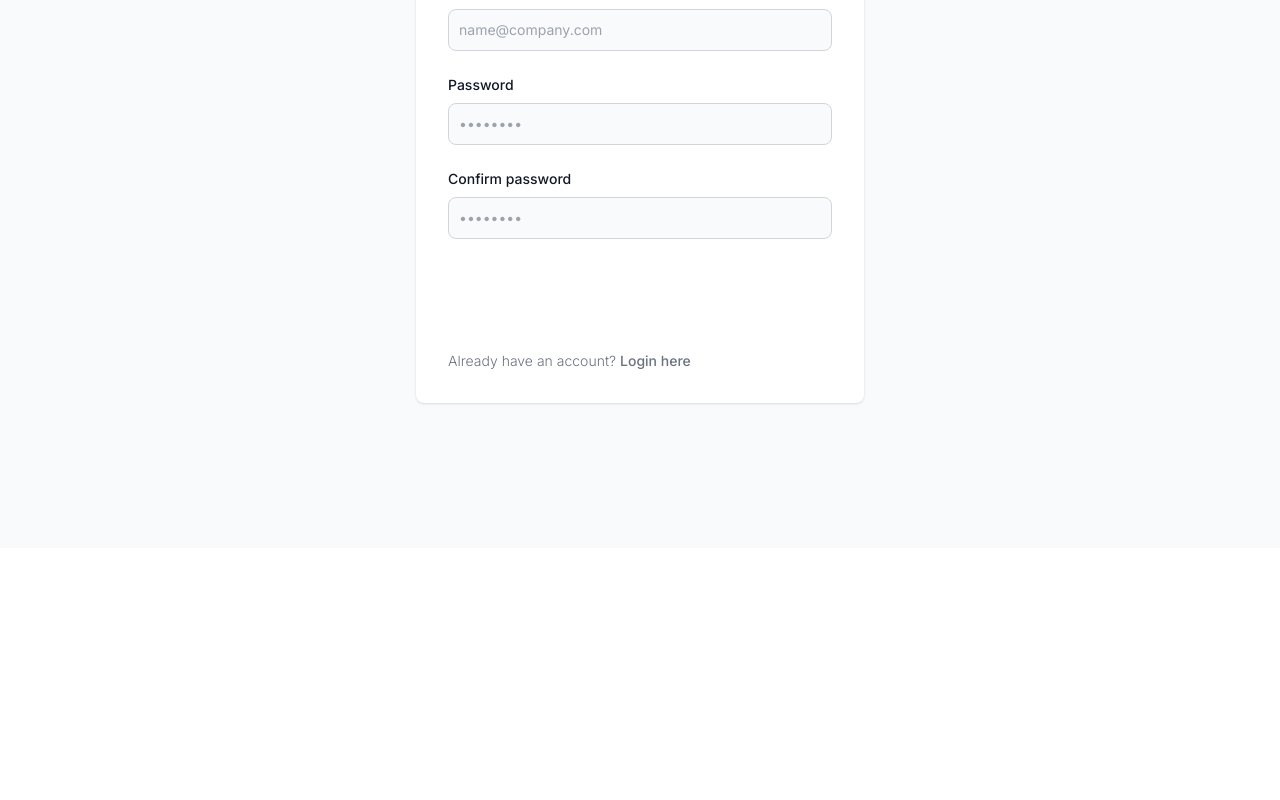
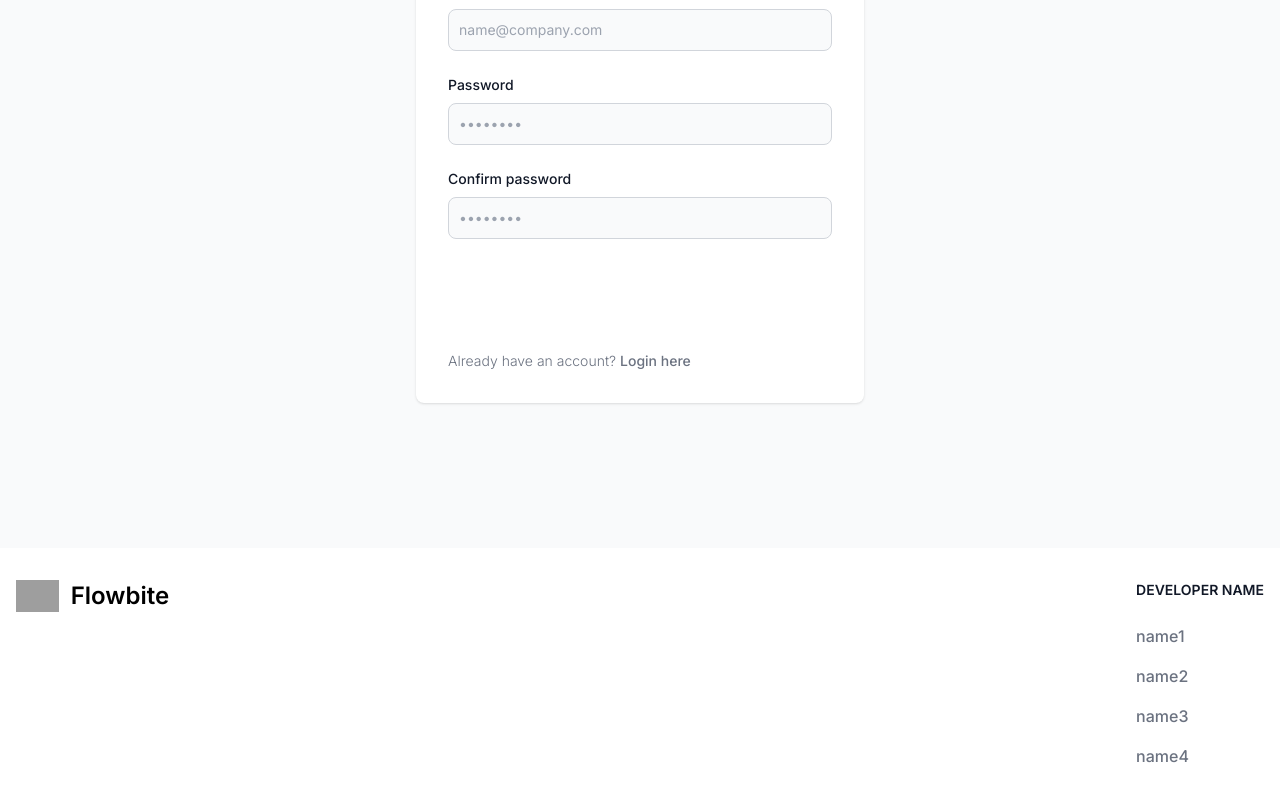
Before and after one commit to neco75/geek_camp_front, a Next.js app: page /register in a window 1280 px wide. Shown: the part 312-1112 px from the top of the page. Before the commit the page ends 860 px from the top, so only its background shows below. Built offline with nearby package versions, Linux system fonts and the light colour scheme; grey boxes are pictures that could not be loaded.

Commit message:
フッター作った

```diff
--- a/src/app/register/page.tsx
+++ b/src/app/register/page.tsx
@@ -1,5 +1,6 @@
 import React from 'react';
 import Header from '@/components/Header';
+import Footer from '@/components/Footer';
 
 function Page() {
   return (
@@ -37,6 +38,7 @@ function Page() {
           </div>
         </div>
       </section>
+      <Footer />
     </>
   );
 }
--- /dev/null
+++ b/src/components/Footer.tsx
@@ -0,0 +1,43 @@
+import React from 'react'
+
+function Footer() {
+  return (
+
+
+<footer className="bg-white dark:bg-gray-800">
+    <div className="mx-auto w-full max-w-screen-xl p-4 py-6 lg:py-8">
+        <div className="md:flex ">
+          <div className="mb-6 md:mb-0">
+              <a href="https://flowbite.com/" className="flex items-center">
+                  <img src="https://flowbite.com/docs/images/logo.svg" className="h-8 me-3" alt="FlowBite Logo" />
+                  <span className="self-center text-2xl font-semibold whitespace-nowrap dark:text-white">Flowbite</span>
+              </a>
+          </div>
+          <div className="flex-grow"></div>
+          <div className="grid  gap-8 sm:gap-6 ">
+              <div>
+                  <h2 className="mb-6 text-sm font-semibold text-gray-900 uppercase dark:text-white">Developer name</h2>
+                  <ul className="text-gray-500 dark:text-gray-400 font-medium">
+                      <li className="mb-4">
+                          <a href="#" className="hover:underline">name1</a>
+                      </li>
+                      <li className="mb-4">
+                          <a href="#" className="hover:underline">name2</a>
+                      </li>
+                      <li className="mb-4">
+                          <a href="#" className="hover:underline">name3</a>
+                      </li>
+                      <li>
+                          <a href="#" className="hover:underline">name4</a>
+                      </li>
+                  </ul>
+              </div>
+          </div>
+      </div>
+    </div>
+</footer>
+
+  )
+}
+
+export default Footer
```
